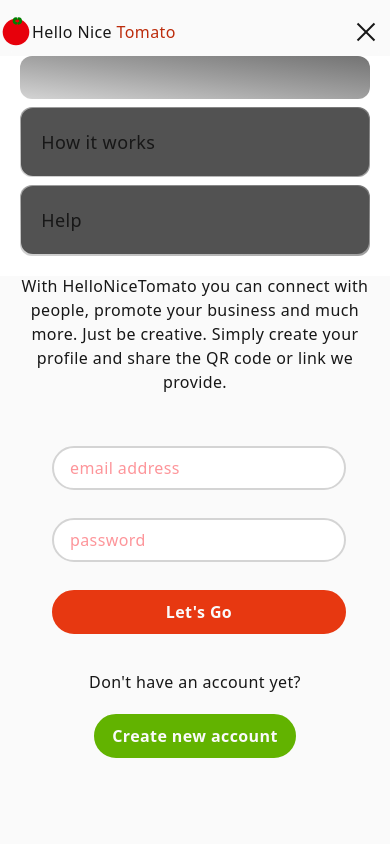
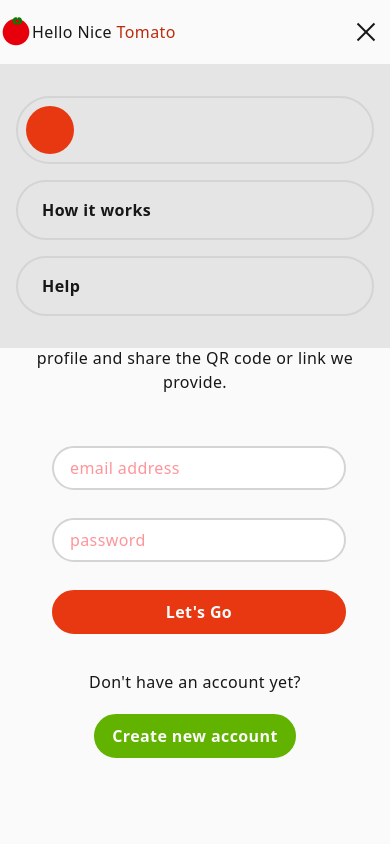
Before and after one commit to philipptpunkt/helloNiceTomato, a Next.js app: page / in a window 390 px wide. Both pictures are taken after a click on the button 366 px from the left and 32 px from the top of the page. Shown: the top 844 px of the page. Built offline with nearby package versions, Linux system fonts and the light colour scheme; no server answers.

Commit message:
feat: style burger menu for mobile viewport

```diff
--- a/src/app/globals.css
+++ b/src/app/globals.css
@@ -59,6 +59,8 @@
   --color-success: var(--theme-color-success);
 
   --color-background-error: var(--theme-color-background-error);
+  --color-background-soft: var(--theme-color-background-soft);
+  --color-background-highlight: var(--theme-color-background-highlight);
   --color-background-success: var(--theme-color-background-success);
 
   /* Border Color Tokens */
@@ -81,6 +83,8 @@
     --theme-color-text-highlight: var(--color-primary-500);
 
     --theme-color-background: var(--color-neutral-50);
+    --theme-color-background-soft: var(--color-neutral-200);
+    /* --theme-color-background-soft: var(--color-primary-50); */
     --theme-color-background-inverted: var(--color-neutral-900);
 
     --theme-color-error: var(--color-red-500);
@@ -106,6 +110,7 @@
     --theme-color-text-highlight: var(--color-primary-400);
 
     --theme-color-background: var(--color-neutral-900);
+    --theme-color-background-soft: var(--color-neutral-700);
     --theme-color-background-inverted: var(--color-neutral-50);
 
     --theme-color-error: var(--color-red-500);
--- a/src/components/navigation/LogoutButton.tsx
+++ b/src/components/navigation/LogoutButton.tsx
@@ -1,9 +1,13 @@
 import { Icon, IconName } from "@/design-system/Icon"
+import { cn } from "@/utils/cn"
 import Link from "next/link"
 
-export function LogoutButton() {
+export function LogoutButton({ className }: { className?: string }) {
   return (
-    <Link href={"/logout"} className="p-2 hover:bg-primary-50 rounded-full">
+    <Link
+      href={"/logout"}
+      className={cn("p-2 hover:bg-primary-50 rounded-full", className)}
+    >
       <Icon iconName={IconName.icSignOut} />
     </Link>
   )
--- a/src/components/navigation/NavigationMobile.tsx
+++ b/src/components/navigation/NavigationMobile.tsx
@@ -1,7 +1,7 @@
 "use client"
 
-import { useState } from "react"
-import { Squash as BurgerIcon } from "hamburger-react"
+import { SetStateAction, useEffect, useState } from "react"
+import { Spin as BurgerIcon } from "hamburger-react"
 import { topNavigationRoutes as routes } from "./routes"
 import { useClickAway } from "react-use"
 import { useRef } from "react"
@@ -9,6 +9,7 @@
 import { ThemeToggle } from "../theme/ThemeToggle"
 import Link from "next/link"
 import { LogoutButton } from "./LogoutButton"
+import { cn } from "@/utils/cn"
 
 function ListItemAnimationWrapper({
   index,
@@ -27,10 +28,45 @@
         damping: 20,
         delay: 0.1 + index / 20,
       }}
-      className="w-full p-[0.08rem] rounded-xl bg-gradient-to-tr from-neutral-300 via-neutral-400 to-neutral-500"
+      className="w-full"
     >
       {children}
     </motion.li>
+  )
+}
+
+function IconButtonWrapper({ children }: { children?: React.ReactNode }) {
+  return (
+    <div className="flex justify-center items-center w-12 h-12 bg-primary rounded-full not-last:mr-2">
+      {children}
+    </div>
+  )
+}
+
+function StyledLink({
+  href,
+  label,
+  onClick,
+}: {
+  href: string
+  label: string
+  onClick: (value: SetStateAction<boolean>) => void
+}) {
+  return (
+    <Link
+      href={href}
+      onClick={() => onClick((prev) => !prev)}
+      className={cn(
+        "flex items-center justify-between",
+        "w-full px-6 py-4",
+        "rounded-full",
+        "border-2 border-border",
+        "transition-colors",
+        "hover:bg-neutral-300 dark:hover:bg-neutral-600 hover:border-secondary"
+      )}
+    >
+      <span className="font-semibold">{label}</span>
+    </Link>
   )
 }
 
@@ -39,10 +75,20 @@
 }
 
 export function NavigationMobile({ hasSession }: NavigationMobileProps) {
+  const [isMounted, setIsMounted] = useState(false)
   const [isOpen, setOpen] = useState(false)
   const ref = useRef(null)
 
   useClickAway(ref, () => setOpen(false))
+
+  useEffect(() => {
+    setIsMounted(true)
+  }, [])
+  console.log("is Mounted", isMounted)
+  if (!isMounted) {
+    return <div className="h-8 w-8" />
+  }
+
   return (
     <div ref={ref} className="relative">
       <BurgerIcon toggled={isOpen} size={24} toggle={setOpen} />
@@ -53,23 +99,28 @@
             animate={{ opacity: 1 }}
             exit={{ opacity: 0 }}
             transition={{ duration: 0.2 }}
-            className="fixed max-w-[400px] w-full shadow-4xl right-0 top-[3.5rem] p-5 pt-0 bg-white"
+            className="fixed w-full sm:max-w-96 bg-background-soft right-0 top-16 px-4 py-8"
           >
-            <ul className="grid gap-2">
+            <ul className="grid gap-4">
               <ListItemAnimationWrapper index={0}>
-                <div className="flex">
-                  {hasSession ? <LogoutButton /> : null}
-                  <ThemeToggle />
+                <div className="flex px-2 py-2 rounded-full border-2 border-border">
+                  {hasSession ? (
+                    <IconButtonWrapper>
+                      <LogoutButton className="text-neutral-50" />
+                    </IconButtonWrapper>
+                  ) : null}
+                  <IconButtonWrapper>
+                    <ThemeToggle className="text-neutral-50" />
+                  </IconButtonWrapper>
                 </div>
               </ListItemAnimationWrapper>
               {hasSession ? (
                 <ListItemAnimationWrapper index={1}>
-                  <Link
+                  <StyledLink
                     href="/profile"
-                    className="text-foreground hover:text-primary"
-                  >
-                    My Profile
-                  </Link>
+                    label="My Profile"
+                    onClick={setOpen}
+                  />
                 </ListItemAnimationWrapper>
               ) : null}
               {routes.map((route, index) => {
@@ -78,15 +129,11 @@
                     index={index + (hasSession ? 2 : 1)}
                     key={route.id}
                   >
-                    <Link
+                    <StyledLink
                       href={route.href}
-                      onClick={() => setOpen((prev) => !prev)}
-                      className={
-                        "flex items-center justify-between w-full p-5 rounded-xl bg-neutral-600"
-                      }
-                    >
-                      <span className="flex gap-1 text-lg">{route.label}</span>
-                    </Link>
+                      label={route.label}
+                      onClick={setOpen}
+                    />
                   </ListItemAnimationWrapper>
                 )
               })}
--- a/src/components/theme/ThemeToggle.tsx
+++ b/src/components/theme/ThemeToggle.tsx
@@ -4,8 +4,9 @@
 import { useEffect, useState } from "react"
 import { ThemeToggleFallback } from "./ThemeToggleFallback"
 import { Icon, IconName } from "@/design-system/Icon"
+import { cn } from "@/utils/cn"
 
-export function ThemeToggle() {
+export function ThemeToggle({ className }: { className?: string }) {
   const [isMounted, setIsMounted] = useState(false)
   const { theme, setTheme } = useTheme()
 
@@ -23,7 +24,7 @@
   return (
     <button
       onClick={toggleTheme}
-      className="p-2 hover:bg-primary-50 rounded-full"
+      className={cn("p-2 hover:bg-primary-50 rounded-full", className)}
     >
       {theme === "dark" ? (
         <Icon iconName={IconName.icSun} />
```
